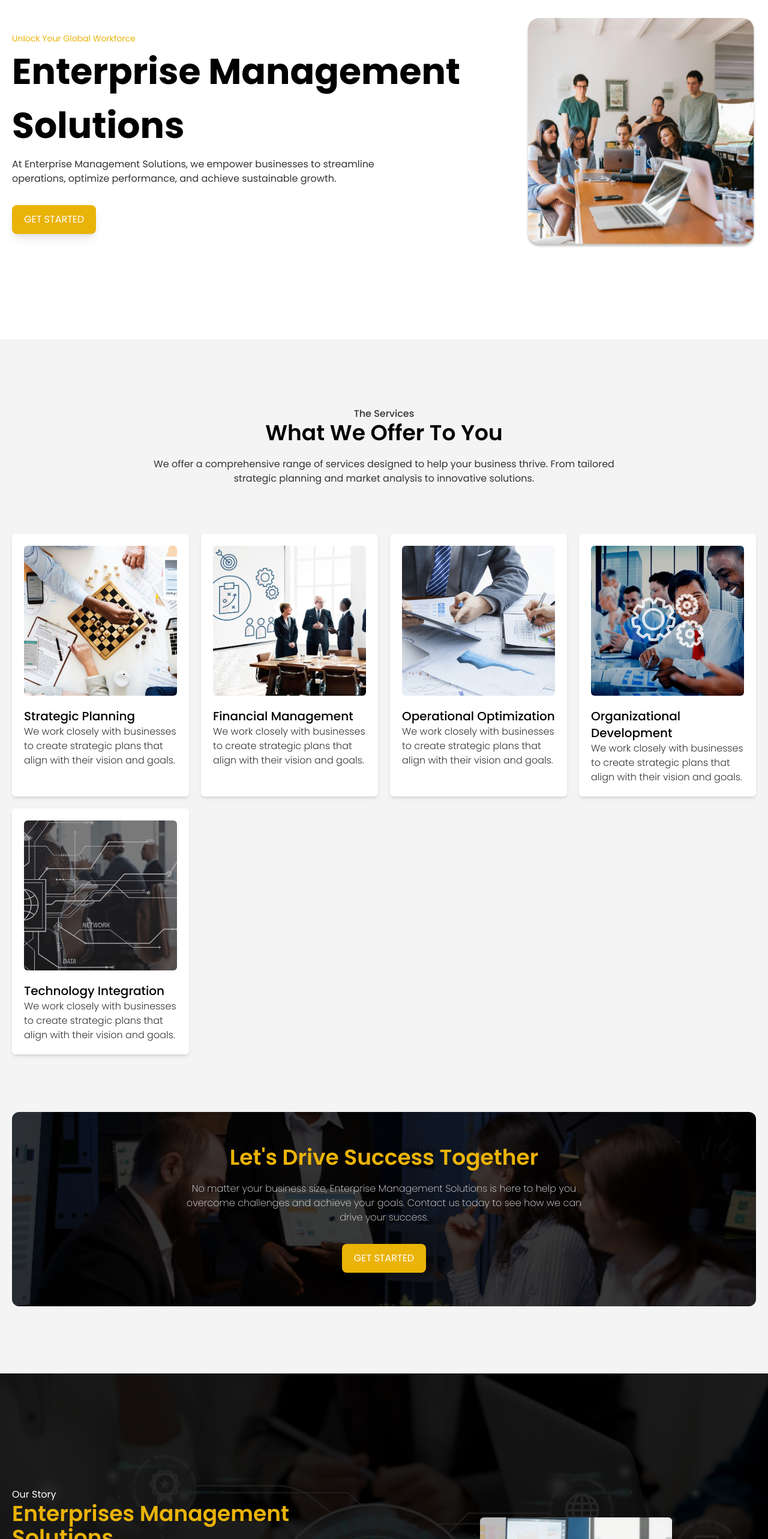
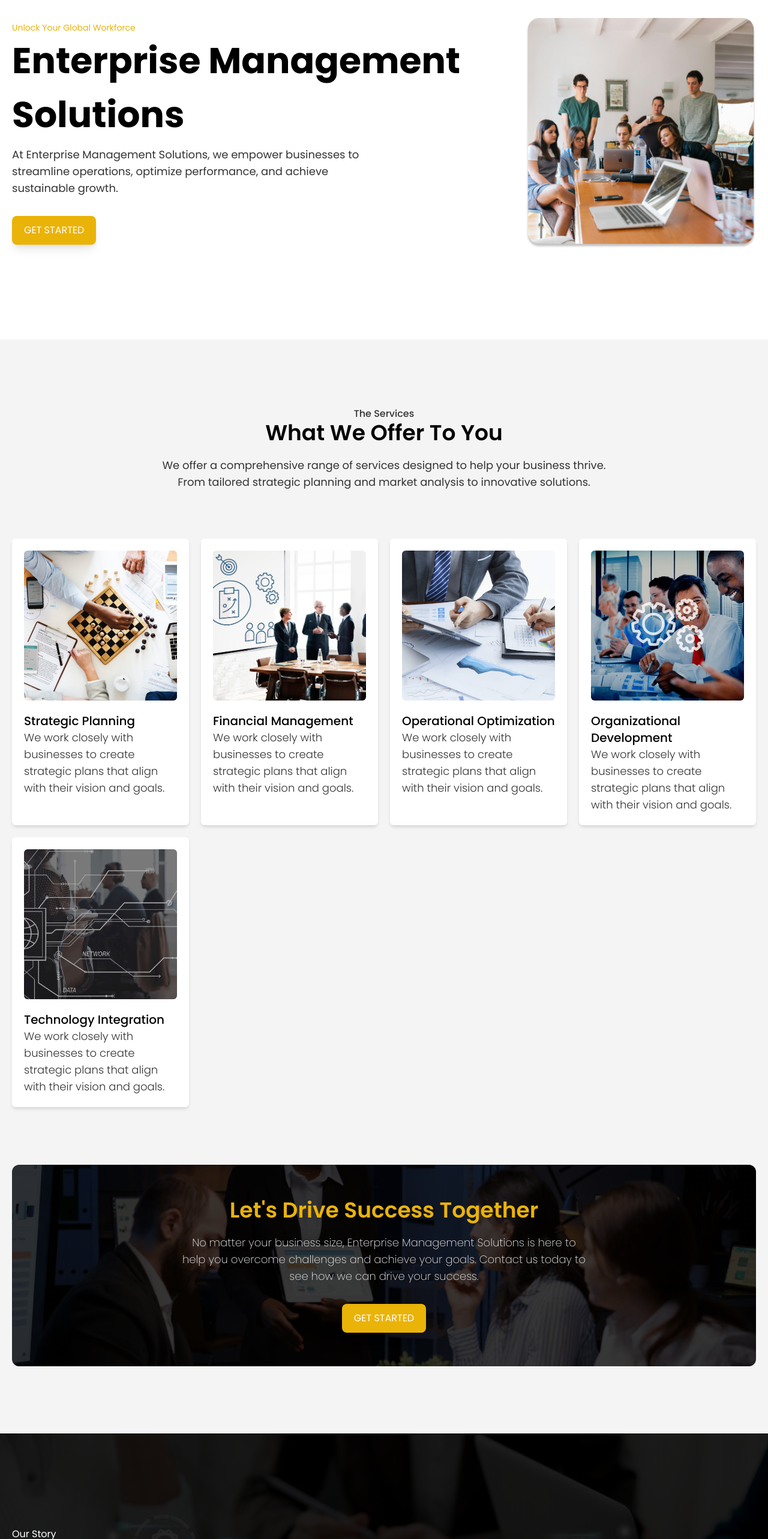
Before and after one commit to wilhelmusolejr/enterprise-management-solutions, a Next.js app: page / in a window 1280 px wide. Shown: the part 234-2800 px from the top of the page at 60% size. Built offline with nearby package versions, Linux system fonts and the light colour scheme.

Commit message:
done frontend device responsive

```diff
--- a/src/app/globals.css
+++ b/src/app/globals.css
@@ -17,6 +17,10 @@ svg {
   width: 32px;
 }
 
+.whychooseus svg {
+  width: 32px;
+}
+
 .container {
   /* padding-left: 10vh !important; */
   /* padding-right: 10vh !important; */
@@ -27,6 +31,7 @@ svg {
 .service-banner {
   background: linear-gradient(rgba(0, 0, 0, 0.75), rgba(0, 0, 0, 0.75)),
     url("../assets/images/servicebanner.png") center center / cover no-repeat;
+  background-attachment: fixed;
 }
 
 .about {
--- a/src/app/page.js
+++ b/src/app/page.js
@@ -183,7 +183,7 @@ export default function Home() {
   return (
     <>
       {/* NAVIGATOR */}
-      <div className="fixed z-10 w-full py-8 bg-white shadow-md">
+      <div className="fixed z-20 w-full py-8 bg-white shadow-md">
         {/* navigator - container */}
         <div className="container flex items-center justify-between px-5 mx-auto ">
           {/* logo */}
@@ -235,7 +235,7 @@ export default function Home() {
               Enterprise Management <br />
               Solutions
             </h1>
-            <p className="md:w-3/4">
+            <p className="md:w-3/4 lg:text-lg">
               At Enterprise Management Solutions, we empower businesses to
               streamline operations, optimize performance, and achieve
               sustainable growth.{" "}
@@ -297,7 +297,9 @@ export default function Home() {
                     <h3 className="text-xl font-medium text-black">
                       {service.title}
                     </h3>
-                    <p className="font-light ">{service.description}</p>
+                    <p className="font-light lg:text-lg ">
+                      {service.description}
+                    </p>
                   </div>
                 </div>
               ))}
@@ -310,7 +312,7 @@ export default function Home() {
               Let's Drive Success Together
             </h2>
 
-            <p className="max-w-2xl md:w-3/4 font-extralight text-light-white">
+            <p className="max-w-2xl lg:text-lg md:w-3/4 font-extralight text-light-white">
               No matter your business size, Enterprise Management Solutions is
               here to help you overcome challenges and achieve your goals.
               Contact us today to see how we can drive your success.
@@ -331,10 +333,10 @@ export default function Home() {
             {/* Section Text */}
             <div className="flex flex-col capitalize ">
               <p className=" text-md">Our Story</p>
-              <h2 className="max-w-lg mb-8 text-4xl font-semibold text-yellow-500 ">
+              <h2 className="max-w-lg mb-8 text-4xl font-semibold leading-normal text-yellow-500 ">
                 Enterprises Management Solutions
               </h2>
-              <p className="max-w-lg normal-case font-extralight text-light-white">
+              <p className="leading-relaxed normal-case lg:leading-relaxed lg:text-lg font-extralight text-light-white">
                 At Enterprise Management Solutions, we provide tailored
                 corporate management services to optimize operations and drive
                 long-term success. Our experienced team partners with clients to
@@ -349,28 +351,32 @@ export default function Home() {
                       icon={faCheck}
                       className="text-green-600"
                     />
-                    <p>{about}</p>
+                    <p className="text-lg">{about}</p>
                   </div>
                 ))}
               </div>
             </div>
           </div>
           {/* right */}
-          <div className="flex items-center justify-center w-full lg:w-80 xl:w-full">
-            <div className="relative w-full overflow-hidden rounded-md lg:w-80 h-52 md:h-80 ">
+          <div className="relative flex items-center justify-center w-full rounded-md lg:w-80 xl:w-full">
+            {/* image */}
+            <div className="relative w-full overflow-hidden rounded-md lg:w-80 xl:w-9/12 h-52 md:h-80">
+              {/* Image */}
               <Image
                 src={about_img}
                 alt=""
-                className="object-cover w-full h-full"
+                className="z-10 object-cover w-full h-full rounded-md "
                 fill
               />
             </div>
+
+            <div className="absolute w-full mt-5 bg-yellow-500 rounded-md ms-5 lg:w-80 xl:w-9/12 h-52 md:h-80"></div>
           </div>
         </div>
       </div>
 
       {/* WHY CHOOSE US */}
-      <div className=" py-28">
+      <div className=" py-28 whychooseus">
         <div className="container px-5 mx-auto ">
           {/* Section Text */}
           <SectionText
@@ -396,7 +402,9 @@ export default function Home() {
                 <h3 className="mt-5 mb-3 text-xl font-medium text-black capitalize">
                   {reason.title}
                 </h3>
-                <p className="font-light ">{reason.description}</p>
+                <p className="font-light lg:leading-normal lg:text-lg ">
+                  {reason.description}
+                </p>
               </div>
             ))}
           </div>
@@ -424,7 +432,9 @@ export default function Home() {
                   <h3 className="mb-2 text-2xl font-medium text-black">
                     {team.title}
                   </h3>
-                  <p className="font-light md:w-3/4">{team.description}</p>
+                  <p className="font-light lg:text-lg md:w-3/4">
+                    {team.description}
+                  </p>
                 </div>
 
                 <div className="flex justify-center w-full">
@@ -474,7 +484,7 @@ export default function Home() {
             <h2 className="mb-8 text-4xl font-semibold ">
               We're <span className="text-yellow-500">Here to Help</span>
             </h2>
-            <p className="max-w-3xl normal-case font-extralight text-light-white">
+            <p className="max-w-3xl normal-case lg:text-lg font-extralight text-light-white">
               Reach out to us with any questions or concerns, and our team will
               be happy to assist you. Whether you need more information about
               our services or support with a specific need.
@@ -596,13 +606,13 @@ export default function Home() {
               <h2 className="mb-8 text-4xl font-semibold text-yellow-500">
                 We're here for you
               </h2>
-              <p className="max-w-3xl mb-8 normal-case ">
+              <p className="max-w-3xl mb-8 normal-case lg:text-lg ">
                 Find us at our convenient location, where we’re ready to assist
                 you with all your needs. Visit us for personalized support or to
                 learn more about our services.
               </p>
 
-              <div className="flex items-center gap-5">
+              <div className="flex items-center gap-5 lg:text-lg">
                 <FontAwesomeIcon icon={faLocationPin} className="" />
                 <p>Room 3B, 3310 Eastern Avenue, Baltimore, MD, 21224</p>
               </div>
@@ -624,7 +634,7 @@ export default function Home() {
 
       {/* FOOTER */}
       <footer className="bg-black">
-        <div className="container flex items-center justify-between px-5 mx-auto text-white py-14 ">
+        <div className="container flex flex-wrap items-center justify-center gap-10 px-5 mx-auto text-white lg:justify-between py-14 ">
           <div className="flex flex-wrap items-center justify-center gap-10">
             {/* logo */}
             <div className="logo">
--- a/src/component/ContactInfo.js
+++ b/src/component/ContactInfo.js
@@ -9,8 +9,8 @@ export default function ContactInfo({ emoji, title, description }) {
         <FontAwesomeIcon icon={emoji} className="text-yellow-500" />
       </div>
       <div className="flex flex-col gap-2">
-        <h3 className="text-2xl font-medium">{title}</h3>
-        <p className="text-sm text-light-white">{description}</p>
+        <h3 className="text-2xl font-medium ">{title}</h3>
+        <p className="text-sm text-light-white lg:text-lg">{description}</p>
       </div>
     </div>
   );
--- a/src/component/SectionText.js
+++ b/src/component/SectionText.js
@@ -8,8 +8,10 @@ export default function SectionText({
   return (
     <div className="flex flex-col mb-20 capitalize md:items-center md:text-center md:border text-light-black">
       <p className="font-medium text-md">{miniHeadline}</p>
-      <h2 className="mb-5 text-4xl font-semibold text-black">{headline}</h2>
-      <p className="max-w-3xl normal-case md:w-3/4">{description}</p>
+      <h2 className="mb-5 text-4xl font-semibold text-black capitalize">
+        {headline}
+      </h2>
+      <p className="max-w-3xl normal-case lg:text-lg md:w-3/4">{description}</p>
     </div>
   );
 }
```
